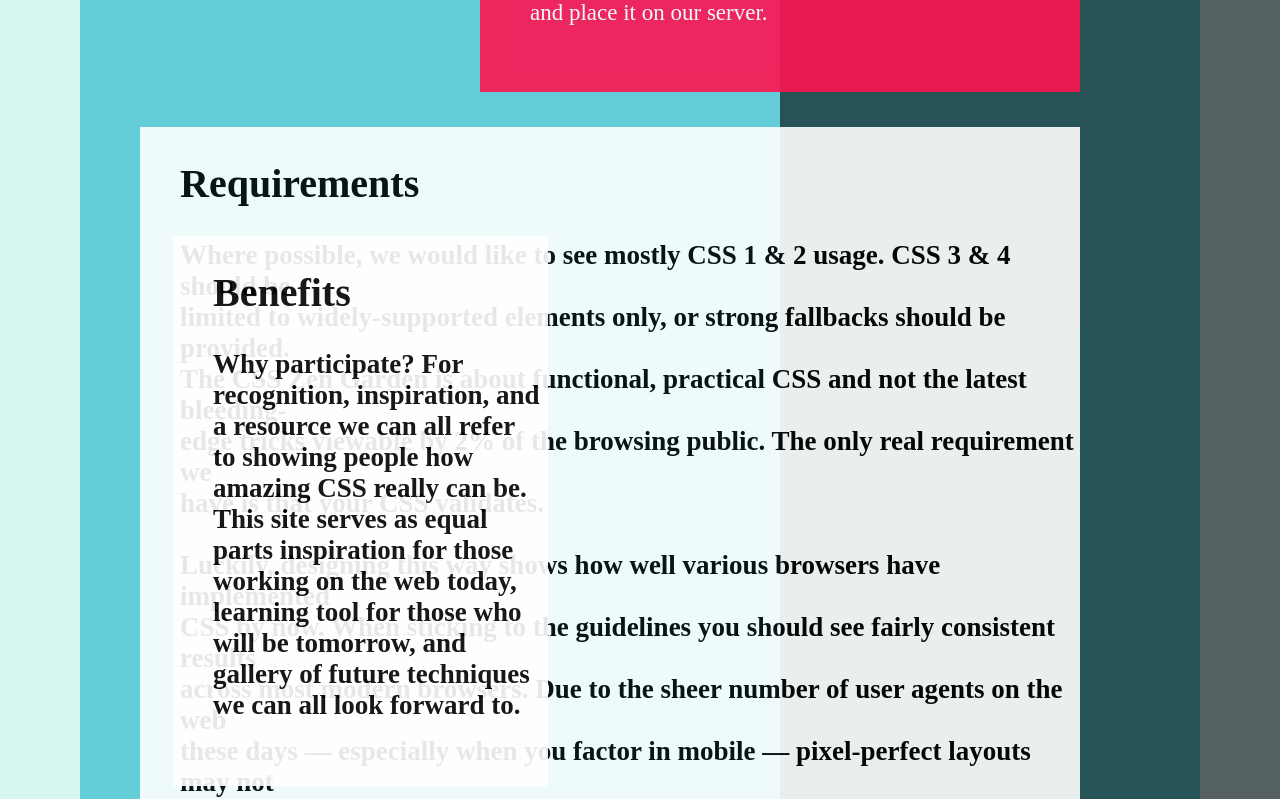
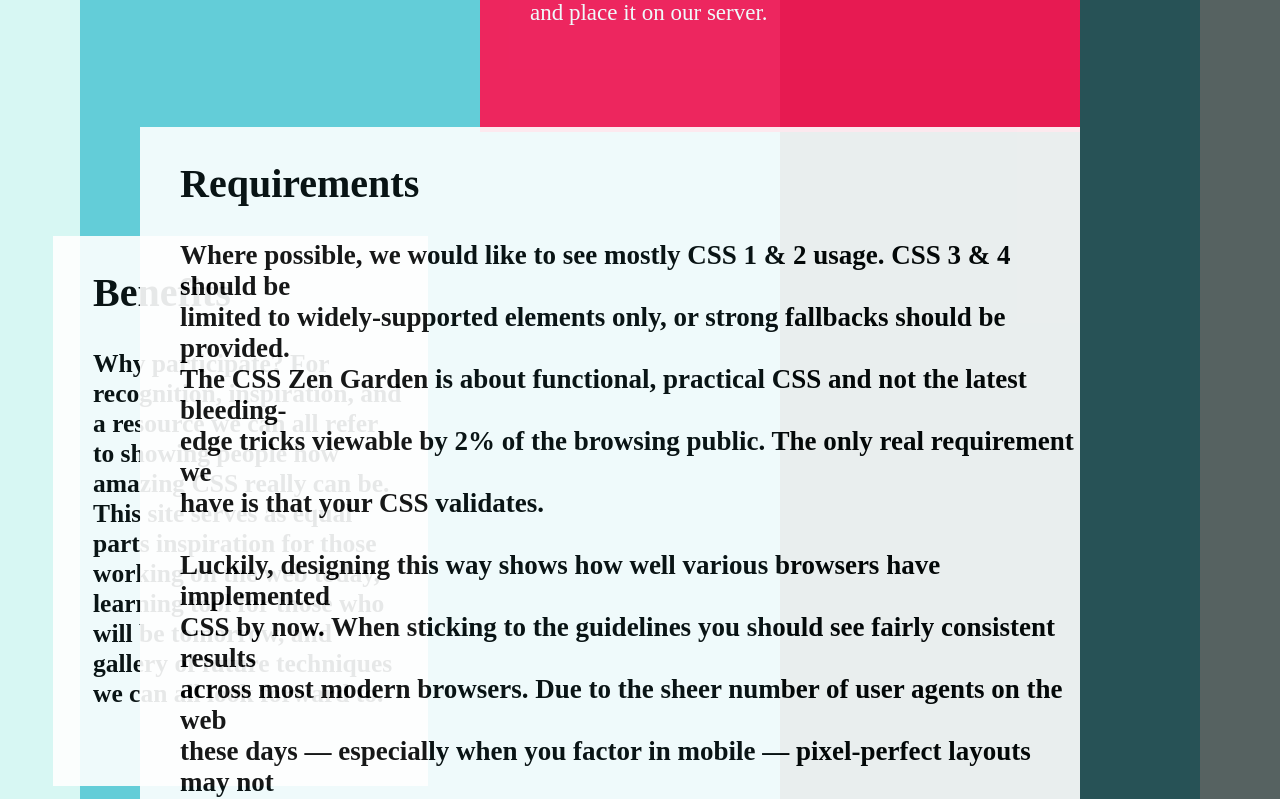
Before and after one commit to leighwhite96/website-recreation, a plain HTML site: page index.html in a window 1280 px wide. Shown: the part 1964-2763 px from the top of the page. Drawn offline with Linux system fonts and the light colour scheme; a web font is replaced by a local one.

Commit message:
updated css

```diff
--- a/index.css
+++ b/index.css
@@ -30,7 +30,7 @@ h1 {
   background-color: black;
   opacity: 0.6;
   width: 500px;
-  height: 400%;
+  height: 500%;
   position: absolute;
   top: 0;
   right: 0;
@@ -40,7 +40,7 @@ h1 {
   background-color: #edef88;
   opacity: 0.95;
   width: 500px;
-  height: 135%;
+  height: 150%;
   position: absolute;
   top: 0px;
   right: 150px;
@@ -81,7 +81,7 @@ h1 {
   background-color: #fc1452;
   opacity: 0.9;
   width: 550px;
-  height: 82%;
+  height: 87%;
   position: absolute;
   top: 1400px;
   right: 200px;
@@ -95,13 +95,14 @@ h1 {
   background-color: white;
   opacity: 0.9;
   width: 900px;
-  height: 110%;
+  height: 120%;
   position: absolute;
   top: 2091px;
   right: 200px;
   font-family: Encode Sans Condensed;
   font-size: 18px;
   padding-left: 40px;
+  z-index: 1;
 }
 
 #head2 {
@@ -116,7 +117,7 @@ h1 {
   position: absolute;
   top: 2200px;
   font-family: Encode Sans Condensed;
-  font-size: 18px;
+  font-size: 17px;
   padding-left: 40px;
-  left: 173px;
+  left: 53px;
 }
```
